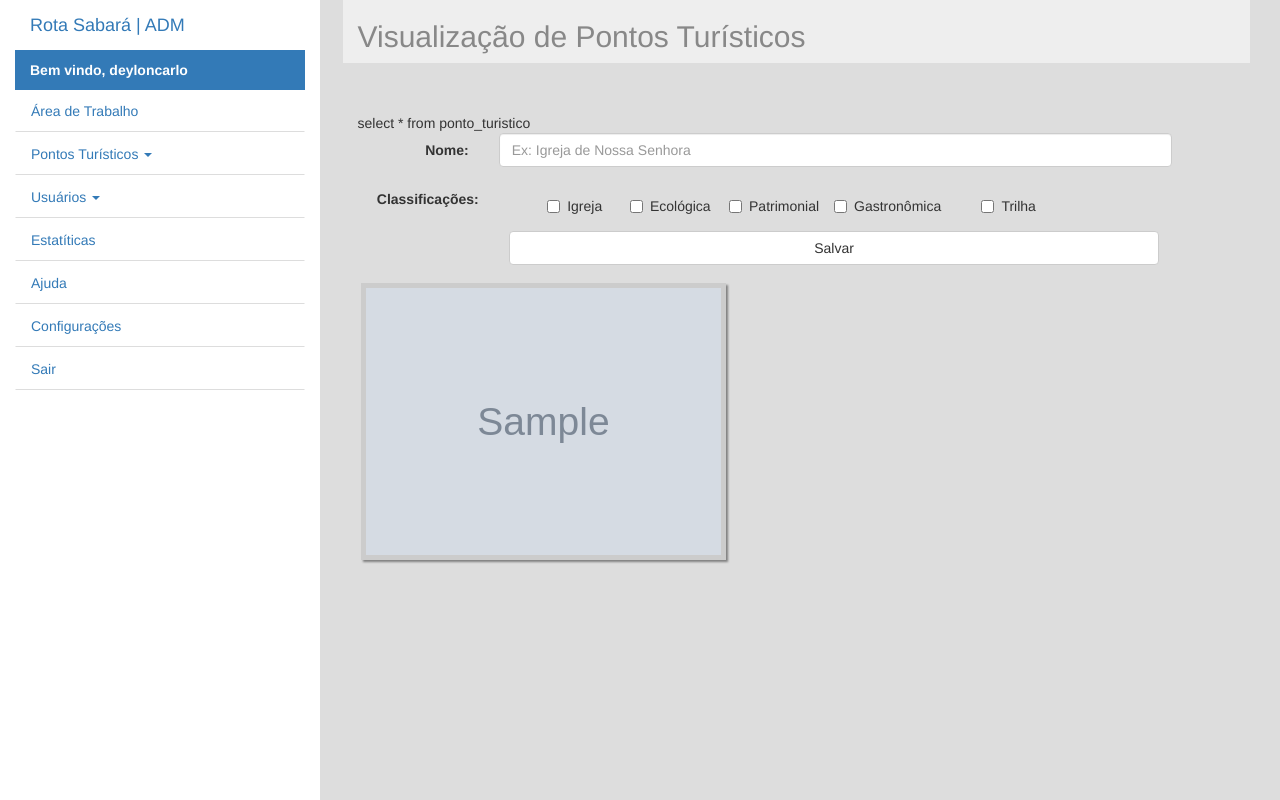
After one commit to deyloncarlo/RotaSabaraAdmin, a PHP site: page /visualizarPontosTuristicos.php?validar=true in a window 1280 px wide. The commit adds this page. Run offline with PHP 8.4, Linux system fonts and the light colour scheme; a user stored in the database is signed in; tables that the repository leaves empty hold one stand-in row (values such as "Sample post"); grey boxes marked "Sample" are stand-in pictures.

Commit message:
Visualização dos pontos turisticos
Nova tela de visualização dos pontos turisticos

```diff
--- a/conexao/PontosTuristicosDao.php
+++ b/conexao/PontosTuristicosDao.php
@@ -5,6 +5,7 @@
 */
 include_once 'ConexaoBase.php';
 include_once 'entidades/pontoTuristico.php';
+
 class PontoTuristicoDAO extends ConexaoBase
 {
 
@@ -107,6 +108,32 @@ class PontoTuristicoDAO extends ConexaoBase
 		}
 	}
 
+	/**
+	 * Função que irá buscar os pontos turísticos do banco ou pelo nome ou pelas suas classificações. Função utilizada pela tela
+	 * @return [Array] [retorna um vetor de Pontos Turísticos]
+	 */
+	function buscar($p_sql){
+		$resultSet = $this->conexao->prepare($p_sql);
+
+		$resultadoExecucao = $resultSet->execute();
+
+		$vetorPontosTuristicos = array();
+
+		if($resultadoExecucao == true){
+			while( $pontoTuristico = $resultSet->fetch(PDO::FETCH_OBJ) ){
+
+				array_push($vetorPontosTuristicos, $pontoTuristico);
+			}
+
+			return $vetorPontosTuristicos;
+		}
+		else{
+			echo "Falha na busca dos pontos turísticos <br>";
+
+			return false;
+		}
+	}
+
 	function getErroNoBanco(){
 		return $this->erroNoBanco;
 	}
--- a/conexao/UsuarioAdministrativoDao.php
+++ b/conexao/UsuarioAdministrativoDao.php
@@ -89,7 +89,6 @@ class UsuarioAdministrativoDao extends ConexaoBase
 		}else{
 			echo "Inserido com sucesso!";
 		}
-
 	}
 
 	function getErroNoBanco(){
--- a/layout/header.php
+++ b/layout/header.php
@@ -18,6 +18,7 @@
                 </a>
                 <ul class="dropdown-menu nav-stacked nav-tabs-justified" >
                     <li><a href="cadastrarPontosTuristicos.php"> Cadastrar</a></li>
+                    <li><a href="visualizarPontosTuristicos.php"> Visualizar </a></li>
                     <li><a href="editarPontosTuristicos.php"> Editar</a></li>
                 </ul>
             </li>
--- /dev/null
+++ b/visualizarPontosTuristicos.php
@@ -0,0 +1,196 @@
+<?php
+    session_start();
+    /**
+     * Verificando se o usuário está logado, caso contrário ele é enviado para página de login.
+     */
+    if($_SESSION["logado"] != true){
+        header("Location: areaLogin.php");
+        exit;
+    }
+?>
+
+<?php
+
+    include_once 'entidades/pontoTuristico.php';
+
+    $valido = false;
+
+    // Erros que o usuário cometeu
+    $erroUsuario = null;
+
+    /* Variável que irá conter os pontos turísticos buscados do banco*/
+    $vetorPontosTuristicos = array();
+
+    if(isset($_REQUEST["validar"]) && $_REQUEST["validar"] == true){
+
+        $valido = true;
+        /*Vetor que irá armazenar as informações de quais classificações foram selecionadas, selecionado = true não selecionado = false*/
+        $vetorDasClassificoes = array( isset($_POST["religiosa"]), isset($_POST["ecologica"]), isset($_POST["patrimonial"]), isset($_POST["gastronomica"]), isset($_POST["trilha"]));
+
+        /*Variável que irá obter a query para buscar os pontos turísticos*/
+        $sql = null;
+
+        if(empty($_POST["nome"]) == true && in_array(true, $vetorDasClassificoes) == false){
+            $sql = "select * from ponto_turistico";
+        }
+        else if(empty($_POST["nome"]) == false && in_array(true, $vetorDasClassificoes) == false){
+            $sql = "select * from ponto_turistico where nome='" . $_POST["nome"] . "'";
+        }
+        else if (empty($_POST["nome"]) == false && in_array(true, $vetorDasClassificoes) == true) {
+            $sql = "select * from ponto_turistico where nome='" . $_POST["nome"] . "'";
+
+            if (isset($_POST["religiosa"]) == true) {
+                $sql .= " and isReligiosa=" . $_POST["religiosa"];
+            }
+            if (isset($_POST["ecologica"]) == true) {
+                $sql .= " and isEcologica=" . $_POST["ecologica"];
+            }
+            if (isset($_POST["patrimonial"]) == true) {
+                $sql .= " and isPatrimonial=" . $_POST["patrimonial"];
+            }
+            if (isset($_POST["gastronomica"]) == true) {
+                $sql .= " and isGastronomica=" . $_POST["gastronomica"];
+            }
+            if (isset($_POST["trilha"]) == true) {
+                $sql .= " and isTrilha=" . $_POST["trilha"];
+            }
+        }
+
+        include_once 'conexao/PontosTuristicosDao.php';
+
+        $conexao = new PontoTuristicoDAO();
+
+        /* Varável que irá informar se pode ou não exibir os pontos turísticos na tela*/
+        $isPodeMostrarPontosTuristicos = null;
+
+        $vetorPontosTuristicos = $conexao->buscar($sql);
+
+    }
+?>
+
+<!DOCTYPE html>
+<html>
+    <head>
+        <meta charset="UTF-8">
+        <title>Rota Sabará | ADM</title>
+        <meta name="viewport" content="width=device-width, initial-scale=1">
+        <!-- Latest compiled and minified CSS -->
+        <link rel="stylesheet" href="http://maxcdn.bootstrapcdn.com/bootstrap/3.3.6/css/bootstrap.min.css">
+
+        <!-- jQuery library -->
+        <script src="https://ajax.googleapis.com/ajax/libs/jquery/1.12.2/jquery.min.js"></script>
+
+        <!-- Latest compiled JavaScript -->
+        <script src="http://maxcdn.bootstrapcdn.com/bootstrap/3.3.6/js/bootstrap.min.js"></script>
+
+        <link rel="stylesheet" type="text/css" href="css/style-principal.css">
+
+        <style type="text/css">
+            .bloco-pontoTuristico {
+                background-color: #ccc;
+                padding: 5px;
+                box-shadow: 2px 2px 2px gray;
+                box-sizing: border-box;
+                overflow: hidden;
+                margin: 3px;
+            }
+            .bloco-pontoTuristico img{
+                width: 100%;
+            }
+        </style>
+
+    </head>
+    <body>
+        <div class="container-fluid">
+
+            <?php
+                include_once 'layout/header.php';
+            ?>
+
+            <div class="col-sm-9 col-sm-offset-3">
+
+                <div class="container-fluid">
+
+                    <!-- CABEÇALHO PRINCIPAL -->
+                    <div class="row">
+                        <div class="header-principal col-sm-12">
+                            <header>
+                                <h1 class="titulo-principal">Visualização de Pontos Turísticos</h1>
+                            </header>
+                        </div>
+                    </div>
+                    <!-- FIM CABEÇALHO PRINCIPAL -->
+
+                    <div class="row">
+                        <div class="container-fluid">
+                            <div id="formulario">
+                                <form class="form-horizontal" role="form" method="POST" action="?validar=true">
+
+                                    <?php
+                                        if ($valido == true) {
+                                            echo $sql;
+                                        }
+                                    ?>
+                                    <div class="form-group">
+
+                                        <div class="form-group">
+                                            <label class="control-label col-sm-2">Nome:</label>
+                                            <div class="col-sm-9">
+                                                <input class="form-control" type="text" name="nome" placeholder="Ex: Igreja de Nossa Senhora" ></input>
+                                            </div>
+                                        </div>
+
+                                        <label class="control-label col-sm-2">Classificações:</label>
+                                        <div class="col-sm-9">
+                                            <div class="checkbox">
+
+                                                <label class="control-label col-sm-2" for="religiosa">
+                                                    <input type="checkbox" value="1" name="religiosa">Igreja</input>
+                                                </label>
+                                                <label class="control-label col-sm-2" for="ecologica">
+                                                    <input type="checkbox" value="1" name="ecologica">Ecológica</input>
+                                                </label>
+                                                <label class="control-label col-sm-2" for="patrimonial">
+                                                    <input type="checkbox" value="1" name="patrimonial">Patrimonial</input>
+                                                </label>
+                                                <label class="control-label col-sm-2" for="gastronomica">
+                                                    <input type="checkbox" value="1" name="gastronomica">Gastronômica</input>
+                                                </label>
+                                                <label class="control-label col-sm-2" for="trilha">
+                                                    <input type="checkbox" value="1" name="trilha">Trilha</input>
+                                                </label>
+                                            </div>
+                                        </div>
+                                    </div>
+                                    <div class="form-group">
+                                        <div class="col-sm-9 col-sm-offset-2">
+                                            <button class="btn btn-default btn-block" type="submit" name="salvar">Salvar</button>
+                                        </div>
+                                    </div>
+                                </form>
+                            </div>
+
+                            <div id="mostra-resultado">
+                                <?php
+
+                                    if($valido == true){
+                                        if($vetorPontosTuristicos != null){
+
+                                            foreach ($vetorPontosTuristicos as $pontoTuristico) {
+                                                echo "<div class='col-sm-5 bloco-pontoTuristico'>";
+                                                echo "<img src='" . $pontoTuristico->caminho_imagem_destacada . "'>";
+                                                echo "</div>";
+                                            }
+                                        }
+                                    }
+                                 ?>
+
+                            </div>
+
+                        </div>
+                    </div>
+                </div>
+            </div>
+        </div>
+    </body>
+</html>
```
